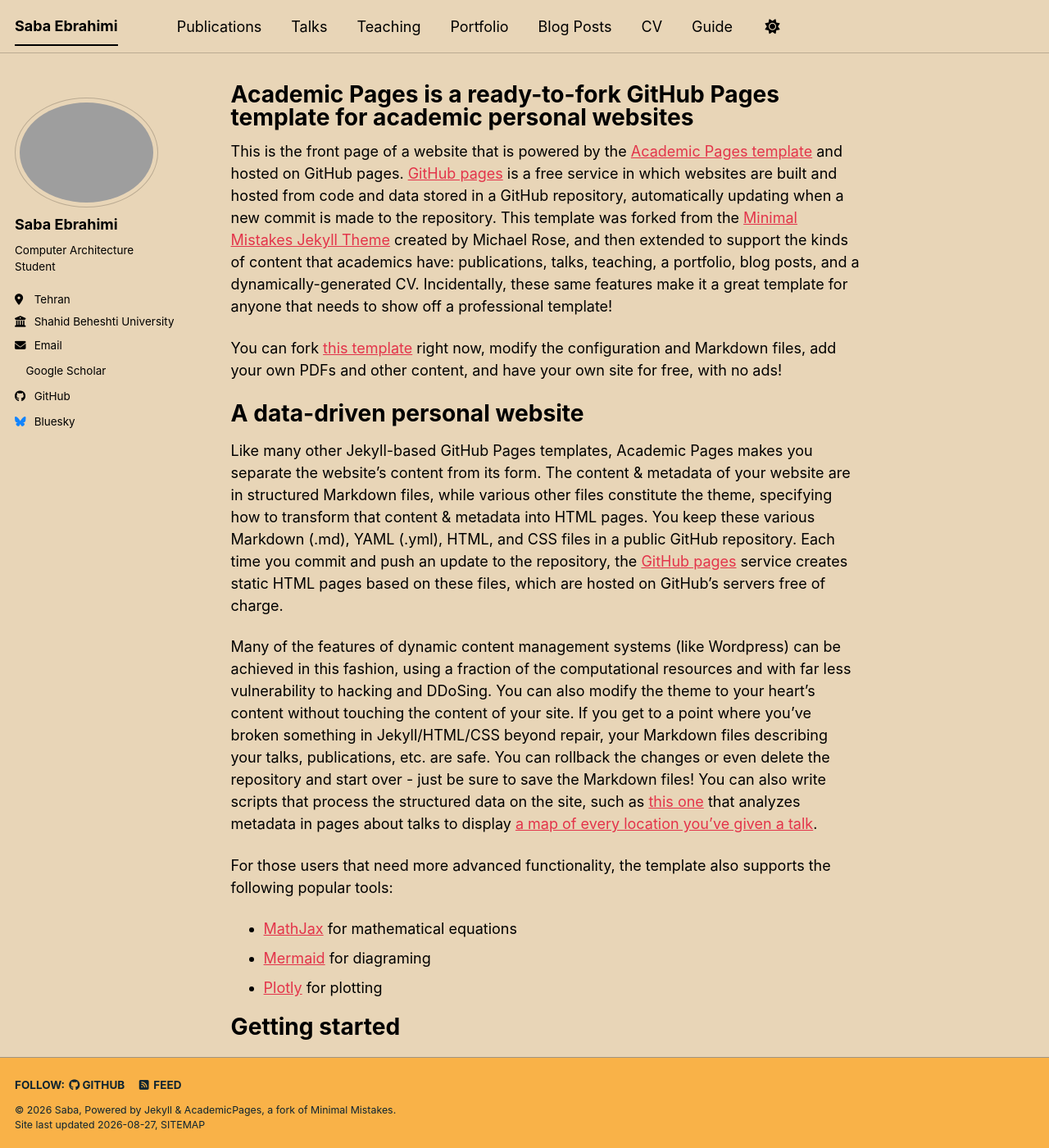
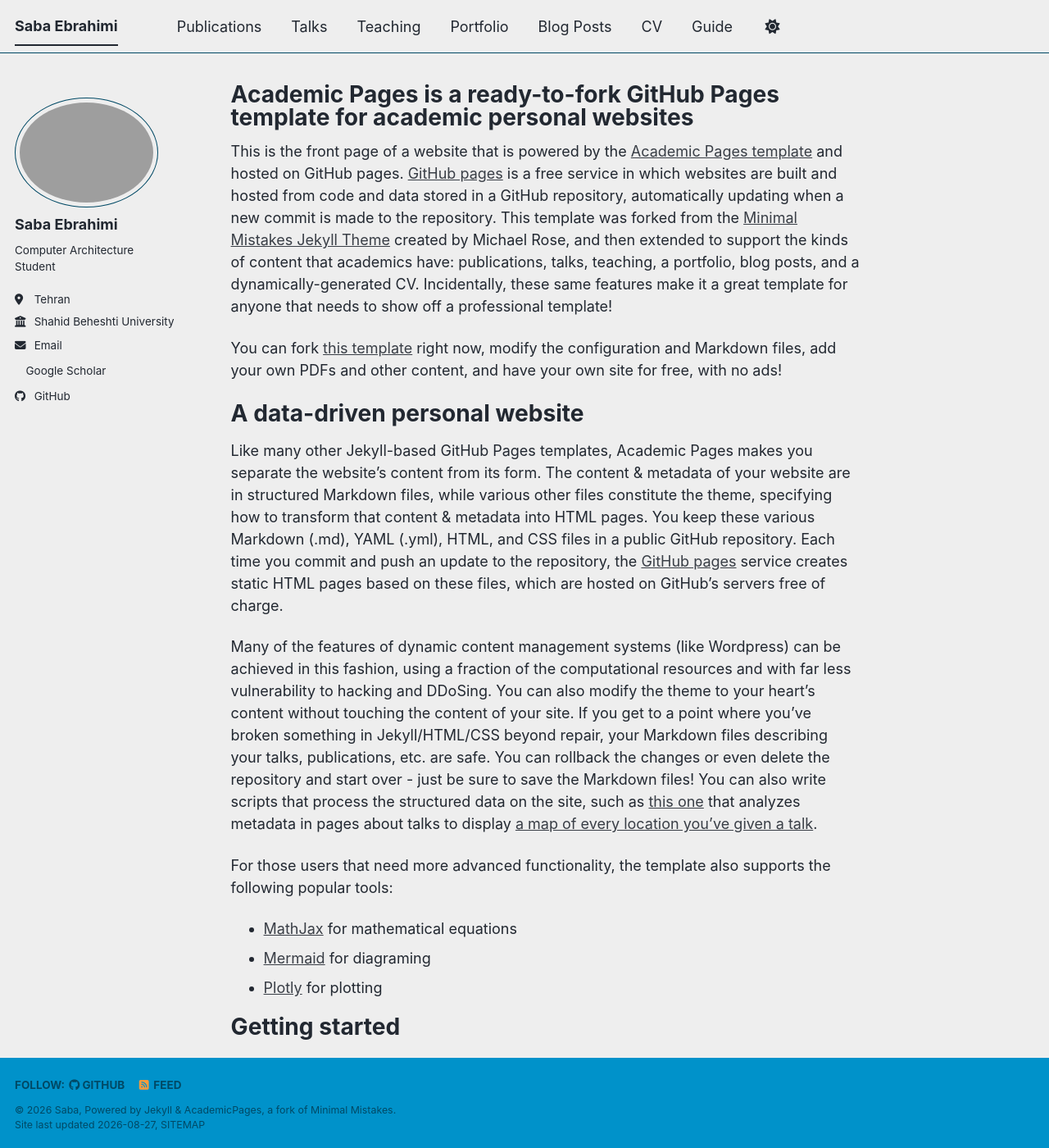
Before and after one commit to sabaebrahimi/sabaebrahimi.github.io, a Jekyll site: the page built from _pages/about.md, in a window 1280 px wide and 1400 px high. Shown: the whole window at 82% size. Built offline with Jekyll 4.4.1, drawn with Linux system fonts in a browser that asks for light colours; a style sheet for code colours, icons or effects is not loaded.

Commit message:
Change site theme from 'sunrise' to 'air'

```diff
--- a/_config.yml
+++ b/_config.yml
@@ -8,7 +8,7 @@
 
 # Basic Site Settings
 locale                   : "en-US"
-site_theme               : "sunrise" # The available themes options are "default", "air", "sunrise", "mint", "dirt" and "contrast"
+site_theme               : "air" # The available themes options are "default", "air", "sunrise", "mint", "dirt" and "contrast"
 title                    : "Saba Ebrahimi"
 title_separator          : "-"
 name                     : &name "Saba"
@@ -57,7 +57,7 @@ author:
 
   # Social media
   artstation       : # Username
-  bluesky          : "bsky.app" # Replace this with you Bluesky username
+  bluesky          : # Replace this with you Bluesky username
   facebook         : # Username
   flickr           : # Username
   foursquare       : # Username
```
